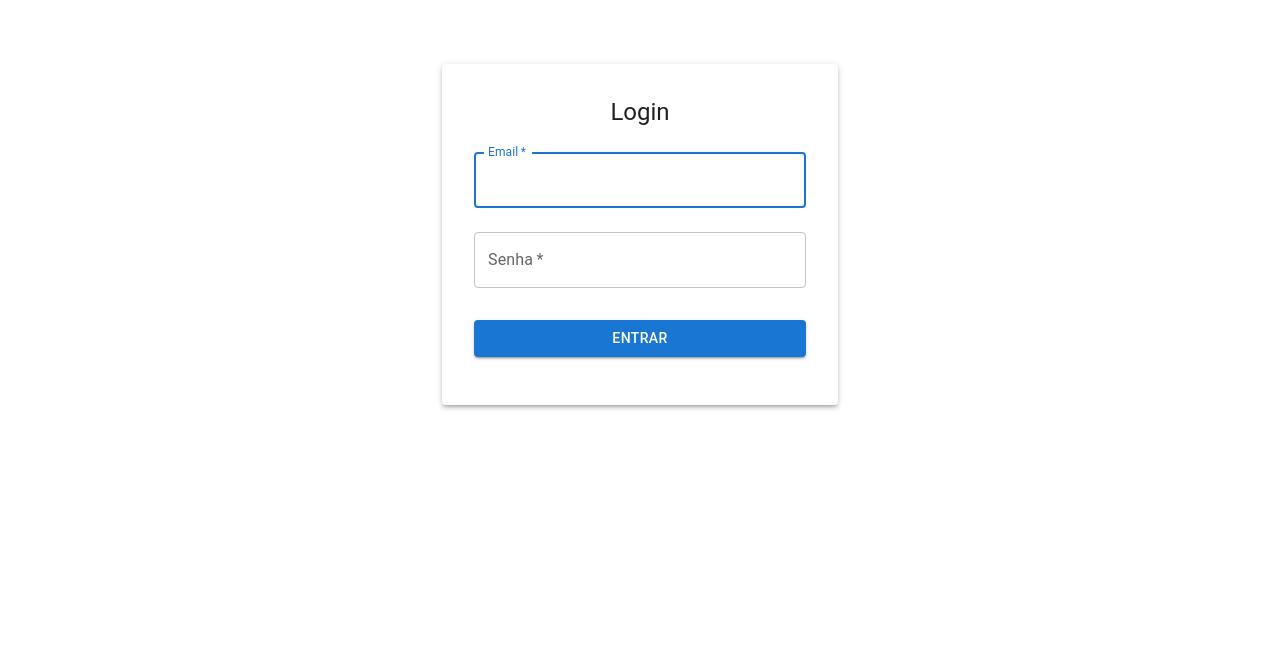
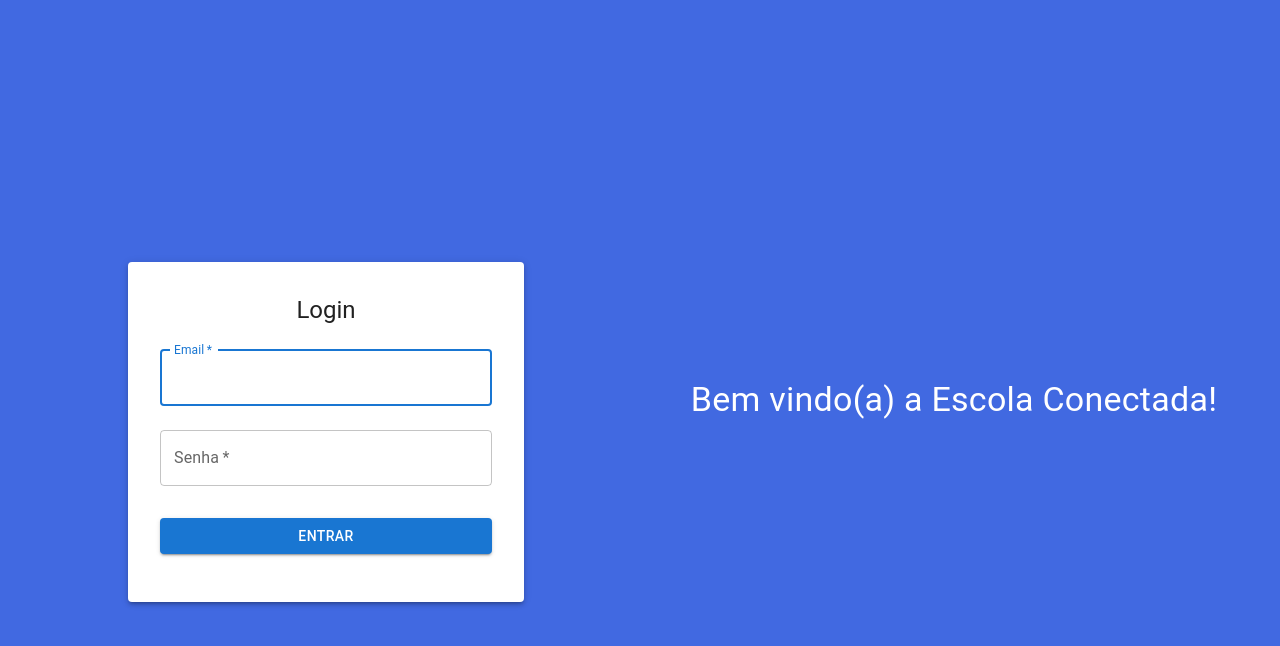
Before and after one commit to JonathanCout/escola-conectada, a React (Create React App) app in the folder frontend/: page /login in a window 1280 px wide. Shown: the top 646 px of the page. Built offline with nearby package versions, Linux system fonts and the light colour scheme.

Commit message:
add page login

```diff
--- a/frontend/src/pages/Login/Login.jsx
+++ b/frontend/src/pages/Login/Login.jsx
@@ -9,6 +9,7 @@ import {
   Paper
 } from '@mui/material';
 import { authService } from '../../services/authService';
+import 'bootstrap/dist/css/bootstrap.min.css'; // Importando o Bootstrap
 
 export const Login = () => {
   const [email, setEmail] = useState('');
@@ -20,7 +21,7 @@ export const Login = () => {
     e.preventDefault();
     setError('');
     try {
-      await authService.login(email, senha);
+      await authService.login(email, senha, 'Aluno');
       navigate('/alunos');  // Redireciona para a página inicial após o login
     } catch (err) {
       setError('Falha no login. Verifique suas credenciais.');
@@ -28,6 +29,9 @@ export const Login = () => {
   };
 
   return (
+    <div className="container-fluid d-flex align-items-center justify-content-between" style={{ height: '100vh', backgroundColor: 'royalblue' }}>
+      <div className="row w-75">
+        <div className="col-12 d-flex justify-content-center">
           <Container component="main" maxWidth="xs">
             <Paper elevation={3} sx={{ mt: 8, p: 4 }}>
               <Typography component="h1" variant="h5" align="center">
@@ -74,5 +78,13 @@ export const Login = () => {
               </Box>
             </Paper>
           </Container>
+        </div>
+      </div>
+      <div className="row w-75 d-flex justify-content-center align-items-center">
+        <Typography variant="h4" className="text-center" style={{ color: 'white' }}>
+          Bem vindo(a) a Escola Conectada!
+        </Typography>
+      </div>
+    </div>
   );
 };
```
Lines whose indentation alone changed are shown as unchanged.
